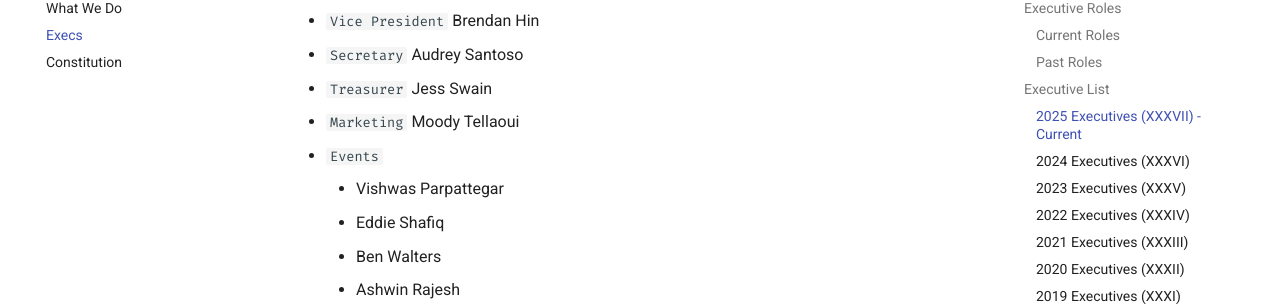
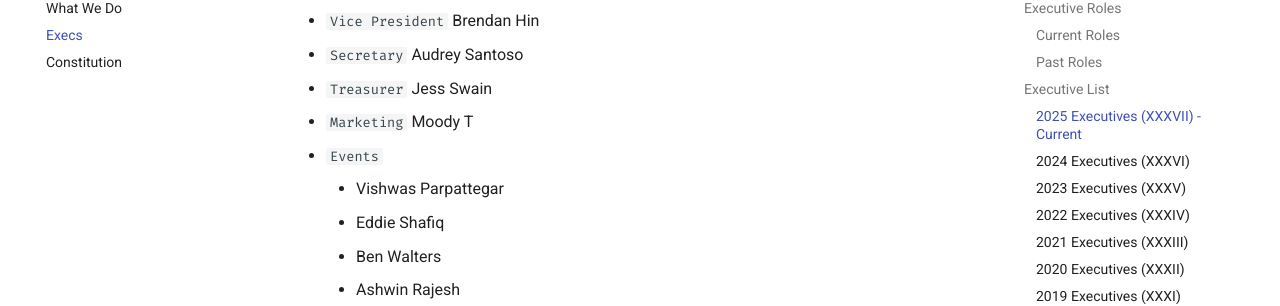
Before and after one commit to ProgSoc/Docs, an MkDocs documentation site: the page built from docs/about/execs.md, in a window 1280 px wide and 900 px high, scrolled down 1335 px. Shown: the part 148-454 px from the top of the window. Built offline with MkDocs 1.6.1 and Material for MkDocs 9.7.7, drawn with Linux system fonts in a browser that asks for light colours; comment, search, counter and statistics services are not loaded.

Commit message:
Update execs.md

```diff
--- a/docs/about/execs.md
+++ b/docs/about/execs.md
@@ -40,7 +40,7 @@ As time passes and the society evolves, the roles of the executives have changed
 - `Vice President` Brendan Hin
 - `Secretary` Audrey Santoso
 - `Treasurer` Jess Swain
-- `Marketing` Moody Tellaoui
+- `Marketing` Moody T
 - `Events`
     - Vishwas Parpattegar
     - Eddie Shafiq
```
